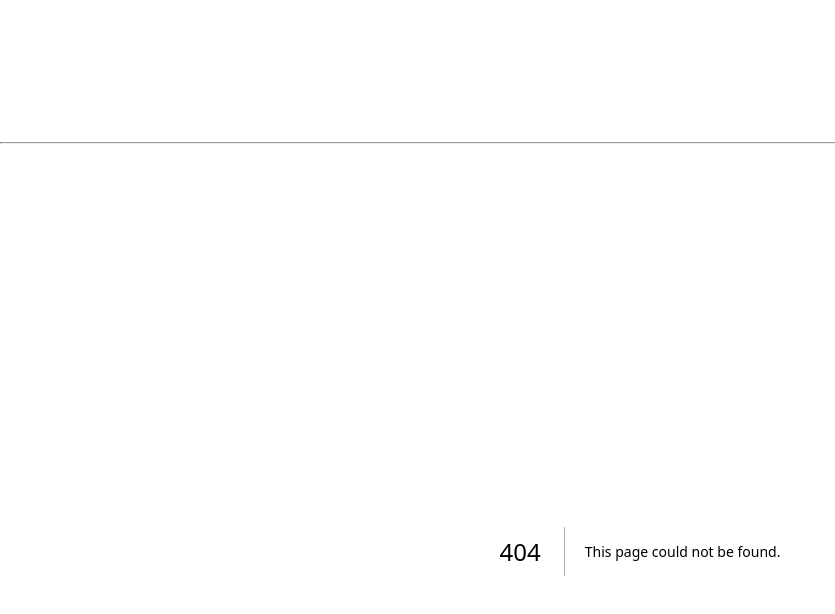
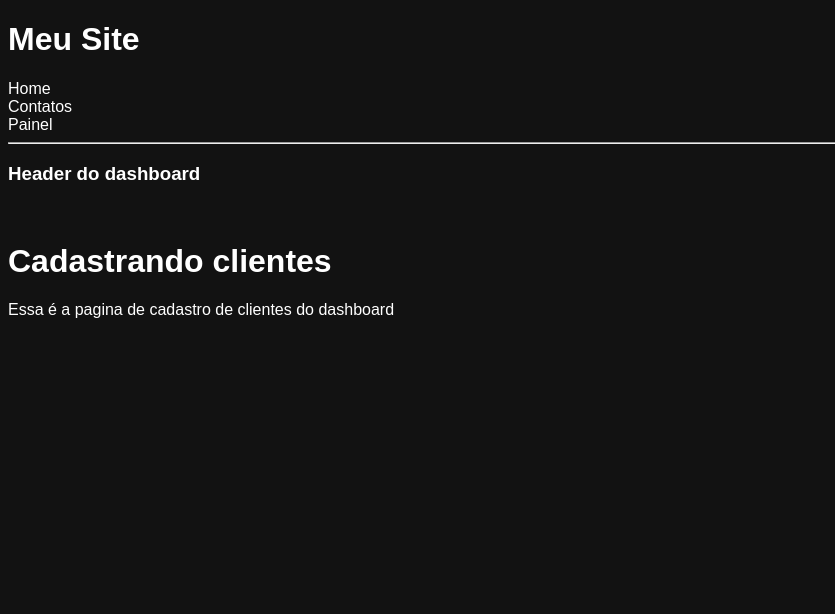
Before and after one commit to YanWallas/projetos-full-stack, a Next.js app in the folder sobre-nextjs/meu-projeto/: page /dashboard/cadastro in a window 1280 px wide. Before the commit this address had no page. Shown: the top 614 px of the page, without its empty margins (0-835 px from the left). Built offline with nearby package versions, Linux system fonts and the light colour scheme.

Commit message:
Evoluindo layouts

```diff
--- /dev/null
+++ b/sobre-nextjs/meu-projeto/src/app/dashboard/cadastro/page.tsx
@@ -0,0 +1,9 @@
+
+export default function Cadastro(){
+  return(
+    <div>
+      <h1>Cadastrando clientes</h1>
+      <p>Essa é a pagina de cadastro de clientes do dashboard</p>
+    </div>
+  )
+}
--- /dev/null
+++ b/sobre-nextjs/meu-projeto/src/app/dashboard/layout.tsx
@@ -0,0 +1,16 @@
+export const metadata = {
+  title: "Painel do Site",
+  description: "Esse é o painel demonstrativo do site"
+}
+
+export default function DashboardLayout({
+  children,
+}: { children: React.ReactNode}){
+  return(
+    <>
+      <h3>Header do dashboard</h3>
+      <br />
+      {children}
+    </>
+  )
+}
--- a/sobre-nextjs/meu-projeto/src/app/layout.tsx
+++ b/sobre-nextjs/meu-projeto/src/app/layout.tsx
@@ -3,8 +3,8 @@
 import { Header } from "@/components/header";
 
 export const metadata: Metadata = {
-  title: "Create Next App",
-  description: "Generated by create next app",
+  title: "Meu Site - Aprendendo NextJs",
+  description: "praticando com NextJS",
 };
 
 export default function RootLayout({
--- a/sobre-nextjs/meu-projeto/src/components/header/index.tsx
+++ b/sobre-nextjs/meu-projeto/src/components/header/index.tsx
@@ -7,6 +7,7 @@
       <h1>Meu Site</h1>
       <Link href="/">Home</Link><br />
       <Link href="/contatos">Contatos</Link><br />
+      <Link href="/dashboard">Painel</Link>
 
       <br />
       <hr />
```
Also changed, not shown: sobre-nextjs/meu-projeto/src/app/dashboard/page.tsx (added, +10 -0 lines), sobre-nextjs/meu-projeto/src/app/dashboard/settings/page.tsx (added, +8 -0 lines).
